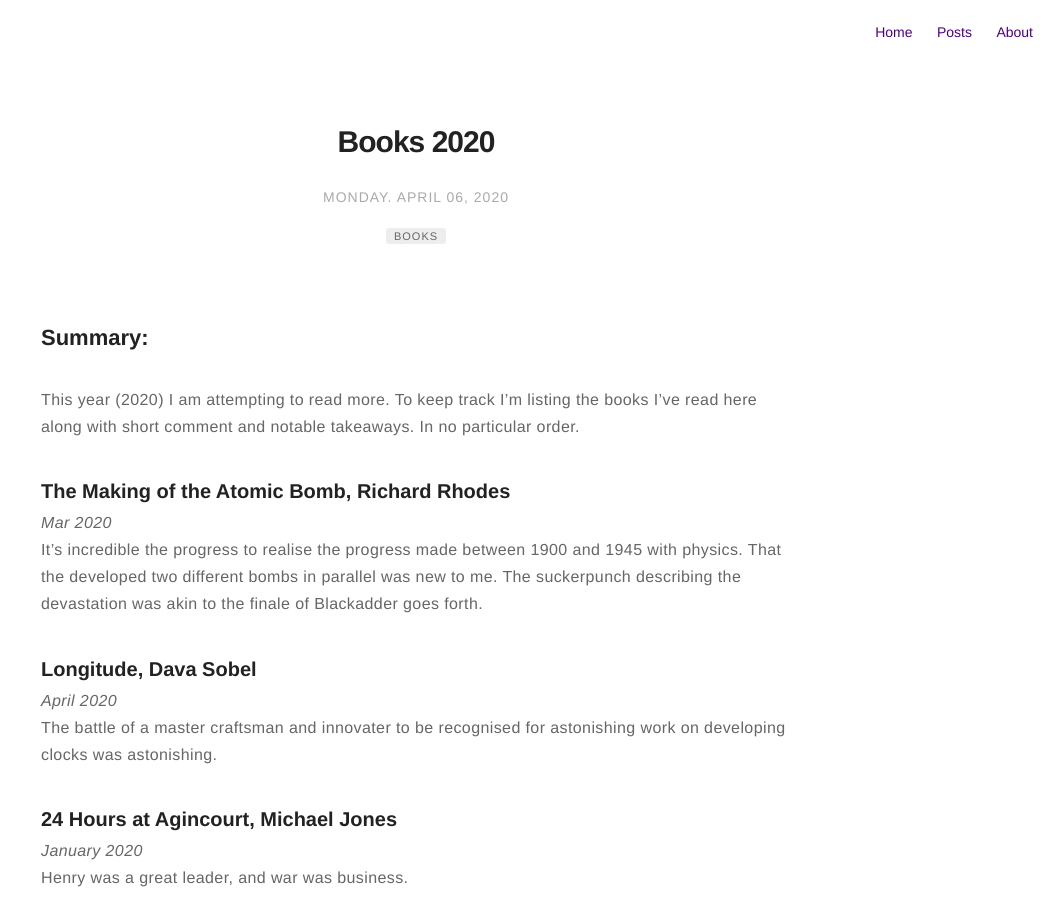
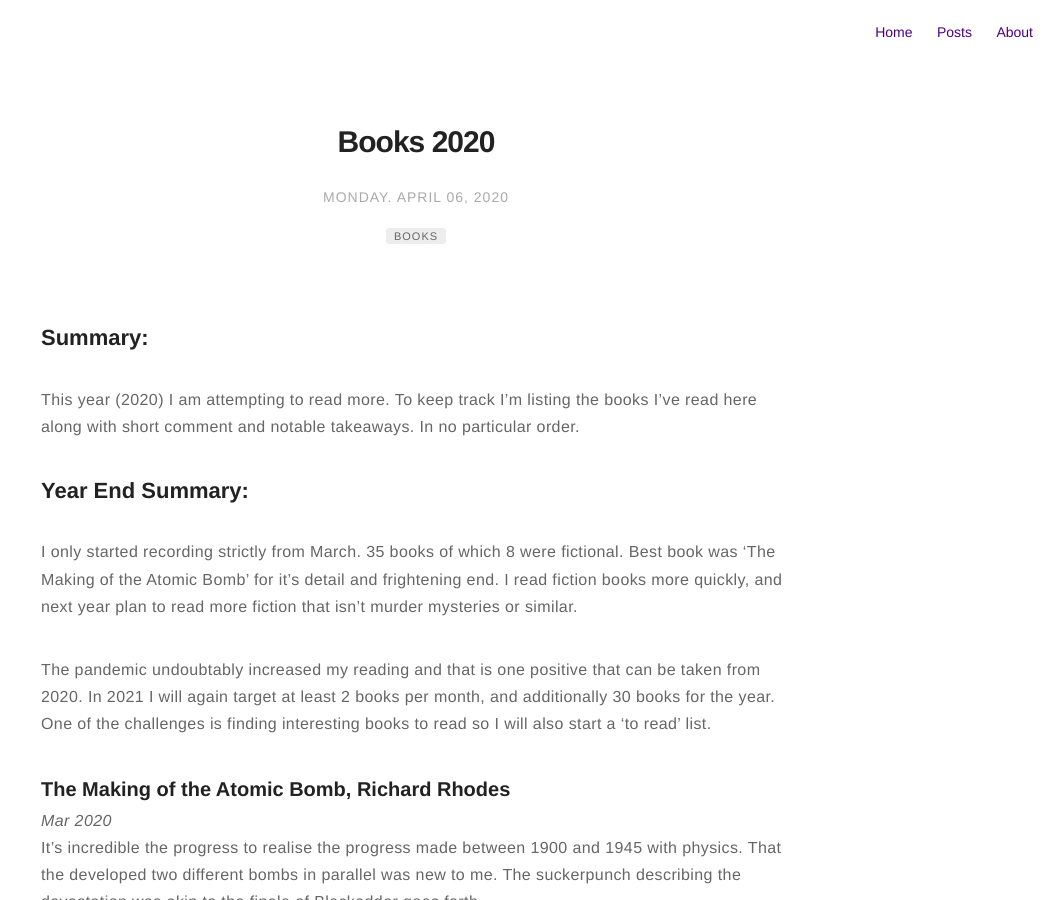
Before and after one commit to jc782/jc782.github.io, a Jekyll site: the page built from _posts/2020-04-06-BookReviews.markdown, in a window 1280 px wide and 900 px high. Shown: the whole window, without its empty margins (224-1280 px from the left). Built offline with Jekyll 4.4.1, drawn with Linux system fonts in a browser that asks for light colours; some of the changed text lies outside the part shown.

Commit message:
+ review of the year

```diff
--- a/_posts/2020-04-06-BookReviews.markdown
+++ b/_posts/2020-04-06-BookReviews.markdown
@@ -15,6 +15,13 @@ published: true
 ## Summary:
 
 This year (2020) I am attempting to read more. To keep track I'm listing the books I've read here along with short comment and notable takeaways. In no particular order.
+
+## Year End Summary:
+
+I only started recording strictly from March. 35 books of which 8 were fictional. Best book was 'The Making of the Atomic Bomb' for it's detail and frightening end. I read fiction books more quickly, and next year plan to read more fiction that isn't murder mysteries or similar.
+
+The pandemic undoubtably increased my reading and that is one positive that can be taken from 2020. In 2021 I will again target at least 2 books per month, and additionally 30 books for the year. One of the challenges is finding interesting books to read so I will also start a 'to read' list.
+
 
 ### The Making of the Atomic Bomb, Richard Rhodes
 *Mar 2020*
@@ -152,7 +159,7 @@ Autobiography of a phenomenal athlete and innovater. I had not realised before t
 *November 2020*
 This was the Boscastle before Boscastle. 9" rain in a matter of hours is terrifying. Likely to happen again. Questionable how well prepared the next location that becomes victim to this is.
 
-### TThe Wright Brothers, David McCullough
+### The Wright Brothers, David McCullough
 *December 2020*
 Takeaways are that the development took years of incremental improvement and that they used wing warping not ailerons for control. Remarkable achievement entirely bootstrapped. One wonders what equivalent opportunities still exist like this.
 
```
